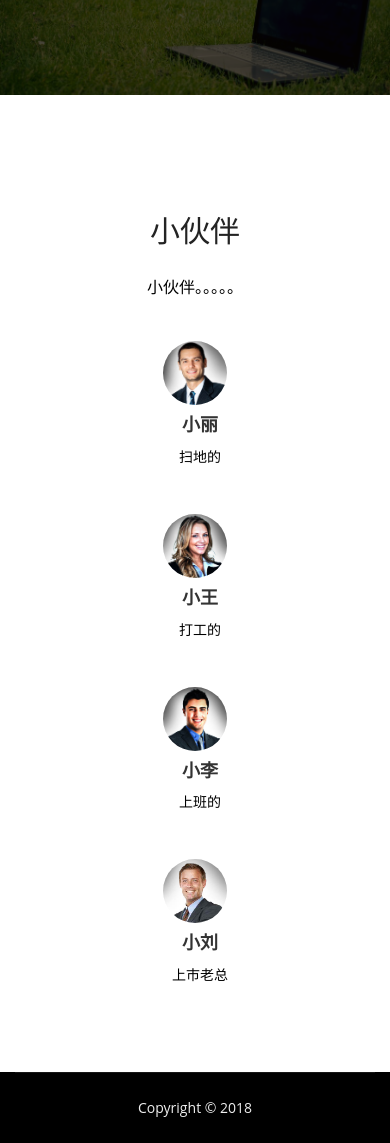
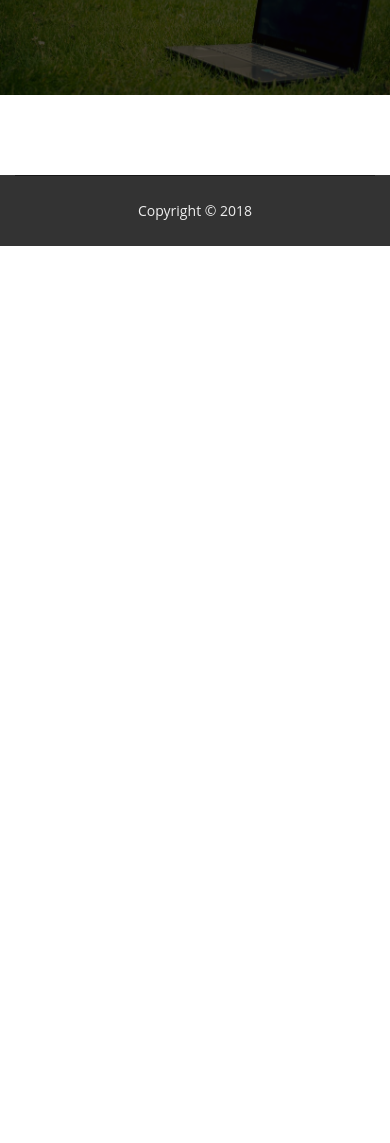
Before and after one commit to seebin/seebin.github.io, a plain HTML site: page index.html in a window 390 px wide. Shown: the part 5971-7114 px from the top of the page. After the commit the page ends 6217 px from the top, so only its background shows below. Drawn offline with Linux system fonts and the light colour scheme.

Commit message:
稍微修理

```diff
--- a/css/style.css
+++ b/css/style.css
@@ -1252,7 +1252,7 @@ border: 1px solid #CE1139;
 ---------------------------------*/
 
 .footer_wrapper {
-    background: #000000;
+    background: #fff;
 }
 
 .footer_bottom {
--- a/index.html
+++ b/index.html
@@ -68,7 +68,7 @@
 						<li><a href="#service" class="scroll-link">技能</a></li>
 						<li><a href="#experience" class="scroll-link">经验</a></li>
 						<li><a href="#Portfolio" class="scroll-link">生活</a></li>
-						<li><a href="#team" class="scroll-link">伙伴</a></li>
+						<li><a href="http://blog.seebin.com/" target="_blank" class="scroll-link">博客</a></li>
 						<li><a href="#contact" class="scroll-link">留言</a></li>
 					</ul>
 				</div>
@@ -452,49 +452,6 @@
 	</section>
 	<!--/Portfolio -->
 
-
-	<section class="page_section team" id="team">
-		<!--main-section team-start-->
-		<div class="container">
-			<h2>小伙伴</h2>
-			<h6>小伙伴。。。。。</h6>
-
-			<div id="team" name="team">
-				<div class="container">
-					<div class="row centered">
-
-						<div class="col-md-3 centered"> <img class="img img-circle lt-box" src="img/team01.jpg" height="120px" width="120px" alt="">
-							<div class="rt-box">
-								<h4><strong>小丽</strong></h4>
-								<p>扫地的</p><br/>
-							</div>
-						</div>
-						<div class="col-md-3 centered"> <img class="img img-circle lt-box" src="img/team02.jpg" height="120px" width="120px" alt="">
-							<div class="rt-box">
-								<h4><strong>小王</strong></h4>
-								<p>打工的</p><br/>
-							</div>
-						</div>
-						<div class="col-md-3 centered"> <img class="img img-circle lt-box" src="img/team03.jpg" height="120px" width="120px" alt="">
-							<div class="rt-box">
-								<h4><strong>小李</strong></h4>
-								<p>上班的</p><br/>
-							</div>
-						</div>
-						<div class="col-md-3 centered"> <img class="img img-circle lt-box" src="img/team04.jpg" height="120px" width="120px" alt="">
-							<div class="rt-box">
-								<h4><strong>小刘</strong></h4>
-								<p>上市老总</p><br/>
-							</div>
-						</div>
-
-					</div>
-				</div>
-				<!-- row -->
-			</div>
-		</div>
-	</section>
-	<!--/Team-->
 	<!--Footer-->
 	<footer class="footer_wrapper" id="contact">
 		<div class="container">
@@ -511,7 +468,7 @@
 		</script>
 
 		</div>
-		<div class="container">
+		<div class="container-fluid" style="background:#333;">
 			<div class="footer_bottom"><span>Copyright © 2018</span></div>
 		</div>
 	</footer>
```
